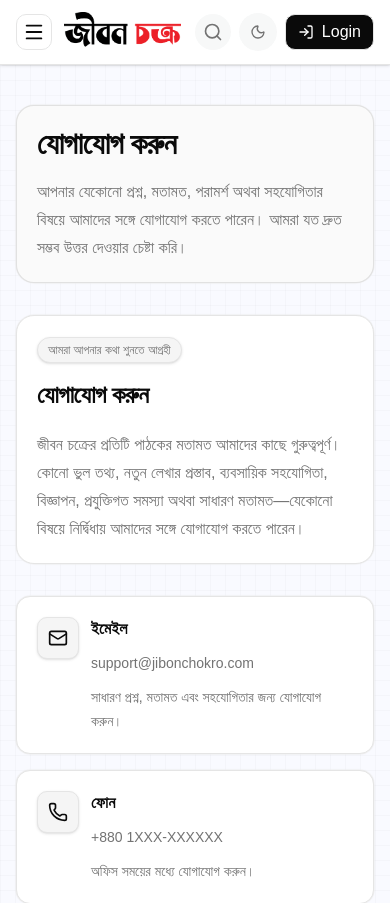
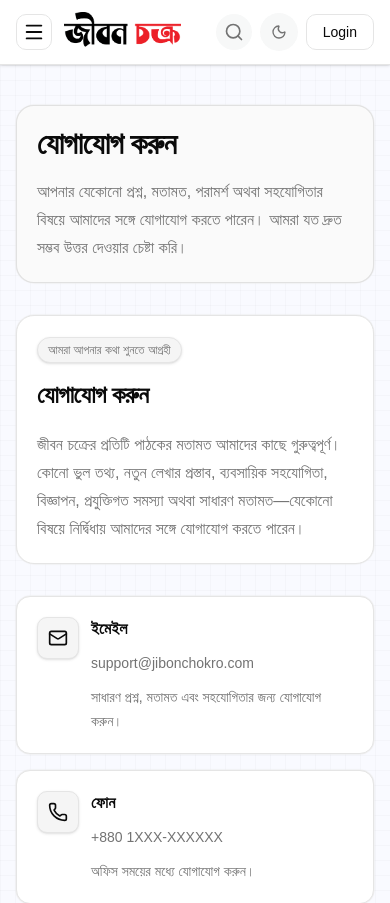
Before and after one commit to jibonchokro/web-jibon-chokro, a Next.js app: page /contact in a window 390 px wide. Shown: the top 903 px of the page. Built offline with nearby package versions, Linux system fonts and the light colour scheme; no server answers; a web font is replaced by a local one.

Commit message:
Final Touch

```diff
--- a/src/app/(site)/about/page.tsx
+++ b/src/app/(site)/about/page.tsx
@@ -2,6 +2,9 @@
 import Link from "next/link";
 
 import PageLayout from "@/components/page/PageLayout";
+
+import { getAllCategories } from "@/services/category.service";
+import { getPostCount } from "@/services/post.service";
 
 export const metadata: Metadata = {
     title: "আমাদের সম্পর্কে",
@@ -47,7 +50,14 @@
     "সফলতার গল্প",
 ];
 
-export default function AboutPage() {
+export default async function AboutPage() {
+    const [postsCount, categories] = await Promise.all([
+        getPostCount(),
+        getAllCategories(),
+    ]);
+
+    const categoriesCount = categories.length;
+
     return (
         <PageLayout
             title="আমাদের সম্পর্কে"
@@ -171,19 +181,21 @@
                     </h2>
 
                     <div className="mt-6 grid gap-5 sm:mt-8 sm:grid-cols-2 lg:mt-10 lg:grid-cols-3 lg:gap-8">
+                        {/* Articles */}
                         <div className="rounded-xl border border-border bg-background p-5 text-center sm:text-left">
                             <h3 className="text-3xl font-bold tracking-tight text-foreground sm:text-4xl">
-                                100+
+                                {postsCount.toLocaleString("bn-BD")}+
                             </h3>
 
                             <p className="mt-2 text-sm leading-7 text-muted-foreground sm:text-base">
-                                মানসম্পন্ন নিবন্ধ
+                                প্রকাশিত নিবন্ধ
                             </p>
                         </div>
 
+                        {/* Categories */}
                         <div className="rounded-xl border border-border bg-background p-5 text-center sm:text-left">
                             <h3 className="text-3xl font-bold tracking-tight text-foreground sm:text-4xl">
-                                20+
+                                {categoriesCount.toLocaleString("bn-BD")}+
                             </h3>
 
                             <p className="mt-2 text-sm leading-7 text-muted-foreground sm:text-base">
@@ -191,6 +203,7 @@
                             </p>
                         </div>
 
+                        {/* Publishing */}
                         <div className="rounded-xl border border-border bg-background p-5 text-center sm:col-span-2 sm:text-left lg:col-span-1">
                             <h3 className="text-3xl font-bold tracking-tight text-foreground sm:text-4xl">
                                 প্রতিদিন
--- a/src/components/header/Header.tsx
+++ b/src/components/header/Header.tsx
@@ -2,6 +2,7 @@
 
 import Container from "@/components/ui/Container";
 import type { User } from "@supabase/supabase-js";
+import Link from "next/link";
 import { usePathname } from "next/navigation";
 import { useEffect, useRef, useState } from "react";
 
@@ -155,7 +156,7 @@
 
                     {/* Right Side */}
 
-                    <div className="ml-auto sm:ml-3 flex items-center justify-center gap-2 sm:gap-3">
+                    <div className="ml-auto flex items-center justify-center gap-2 sm:ml-3 sm:gap-3">
 
                         {/* Mobile Search */}
 
@@ -165,8 +166,9 @@
 
                         <HeaderThemeToggle />
 
-                        {/* User Menu */}
+                        {/* User / Login */}
 
+                        {user ? (
                             <UserMenu
                                 user={user}
                                 open={userMenuOpen}
@@ -174,6 +176,14 @@
                                     handleUserMenuOpenChange
                                 }
                             />
+                        ) : (
+                            <Link
+                                href="/auth/login"
+                                className="inline-flex h-9 items-center justify-center rounded-lg border-[1.5px] border-border bg-background px-4 text-sm font-medium text-foreground transition-colors duration-200 hover:border-primary/40 hover:bg-muted"
+                            >
+                                Login
+                            </Link>
+                        )}
 
                     </div>
                 </div>
```
Lines whose indentation alone changed are shown as unchanged.
